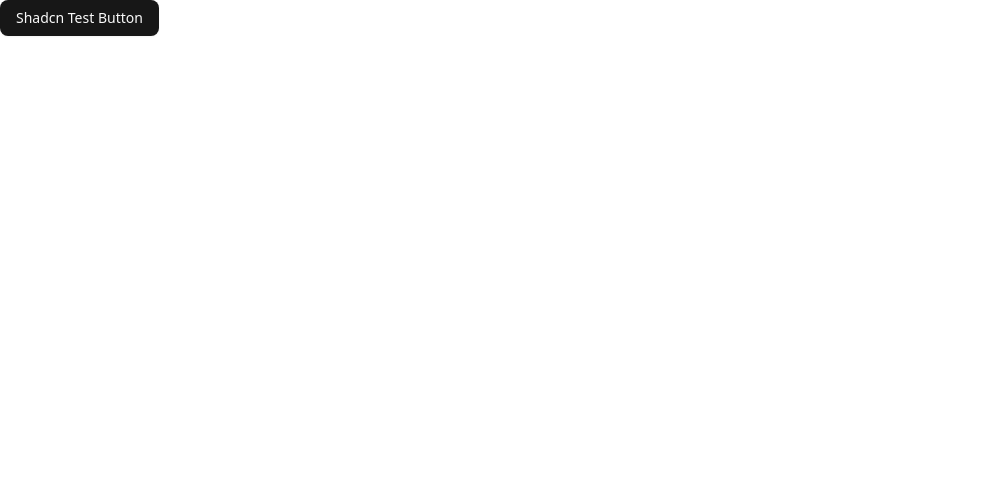
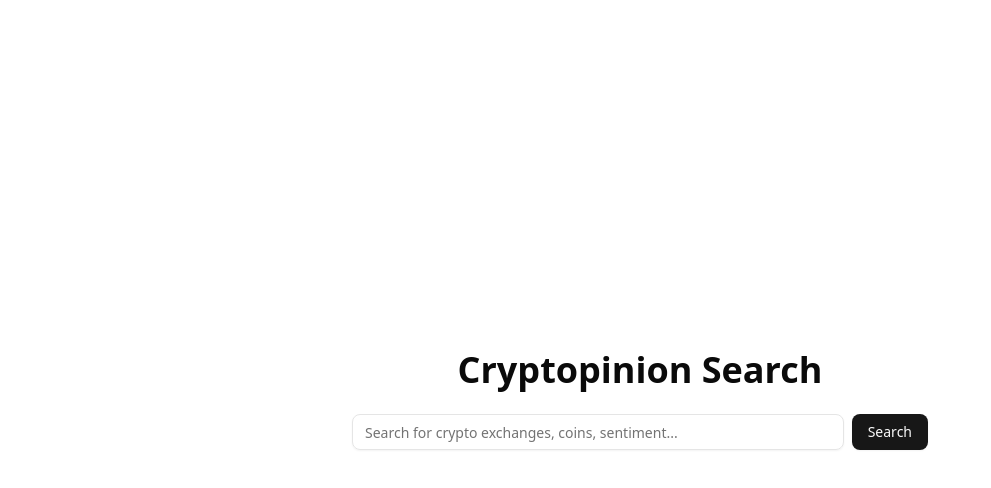
Before and after one commit to Jabezng2/SC4021---Group-20, a Next.js app in the folder frontend/: page / in a window 1280 px wide. Shown: the top 488 px of the page, without its empty margins (0-991 px from the left). Built offline with nearby package versions, Linux system fonts and the light colour scheme.

Commit message:
feat: baseline page

```diff
--- a/frontend/app/page.tsx
+++ b/frontend/app/page.tsx
@@ -1,9 +1,35 @@
+// app/page.tsx
+"use client"
+
+import { Input } from "@/components/ui/input"
 import { Button } from "@/components/ui/button"
+import { useState } from "react"
 
 export default function Home() {
+  const [query, setQuery] = useState("")
+
+  const handleSearch = () => {
+    if (!query.trim()) return
+    // You can replace this with navigation or API call
+    alert(`Searching for: ${query}`)
+  }
+
   return (
-    <div>
-      <Button>Shadcn Test Button</Button>
+    <div className="flex flex-col items-center justify-center min-h-screen px-4 bg-background text-foreground">
+      <h1 className="text-4xl font-bold mb-6">Cryptopinion Search</h1>
+
+      <div className="w-full max-w-xl flex items-center space-x-2">
+        <Input
+          type="text"
+          placeholder="Search for crypto exchanges, coins, sentiment..."
+          value={query}
+          onChange={(e) => setQuery(e.target.value)}
+          className="flex-1"
+        />
+        <Button onClick={handleSearch}>Search</Button>
+      </div>
+
+      {/* Optional: Recent searches, suggested tags, etc */}
     </div>
   )
 }
--- /dev/null
+++ b/frontend/components/ui/input.tsx
@@ -0,0 +1,21 @@
+import * as React from "react"
+
+import { cn } from "@/lib/utils"
+
+function Input({ className, type, ...props }: React.ComponentProps<"input">) {
+  return (
+    <input
+      type={type}
+      data-slot="input"
+      className={cn(
+        "file:text-foreground placeholder:text-muted-foreground selection:bg-primary selection:text-primary-foreground dark:bg-input/30 border-input flex h-9 w-full min-w-0 rounded-md border bg-transparent px-3 py-1 text-base shadow-xs transition-[color,box-shadow] outline-none file:inline-flex file:h-7 file:border-0 file:bg-transparent file:text-sm file:font-medium disabled:pointer-events-none disabled:cursor-not-allowed disabled:opacity-50 md:text-sm",
+        "focus-visible:border-ring focus-visible:ring-ring/50 focus-visible:ring-[3px]",
+        "aria-invalid:ring-destructive/20 dark:aria-invalid:ring-destructive/40 aria-invalid:border-destructive",
+        className
+      )}
+      {...props}
+    />
+  )
+}
+
+export { Input }
```
